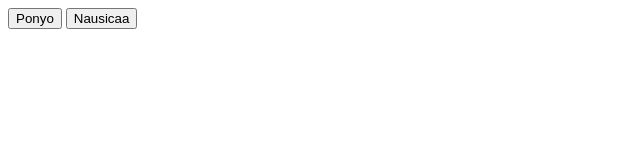
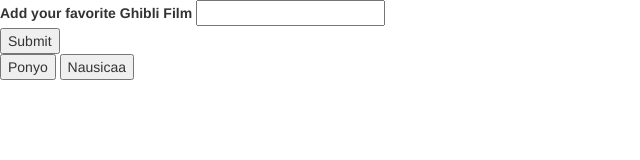
Before and after one commit to aymzki/GiphTastic, a plain HTML site: page index.html in a window 1280 px wide. Shown: the whole page, without its empty margins (0-640 px from the left). Drawn offline with nearby package versions, Linux system fonts and the light colour scheme.

Commit message:
added form for submit just the UI

```diff
--- a/index.html
+++ b/index.html
@@ -3,10 +3,28 @@
 
 <head>
     <meta charset="utf-8">
+    <!--Bootstrap-->
+    <link rel="stylesheet" href="https://maxcdn.bootstrapcdn.com/bootstrap/3.3.7/css/bootstrap.min.css"
+        integrity="sha384-BVYiiSIFeK1dGmJRAkycuHAHRg32OmUcww7on3RYdg4Va+PmSTsz/K68vbdEjh4u" crossorigin="anonymous">
+    <!--Link to CSS Stylesheet-->
+    <link rel="stylesheet" href="assets/css/style.css">
     <title>Ghibli Gifs</title>
 </head>
 
 <body>
+    <!--Select Box -->
+    <form id="anime-form">
+
+        <!-- Label for Text Box -->
+        <label for="anime-input">Add your favorite Ghibli Film</label>
+
+        <!-- Text Input Box -->
+        <input type="text" id="anime-input"><br>
+
+        <!-- Submit Button -->
+        <input id="select-anime" type="submit" value="Submit">
+    </form>
+
     <button data-movie="ponyo">Ponyo</button>
     <button data-movie="nausicaa">Nausicaa</button>
 
```
Lines whose indentation alone changed are shown as unchanged.
